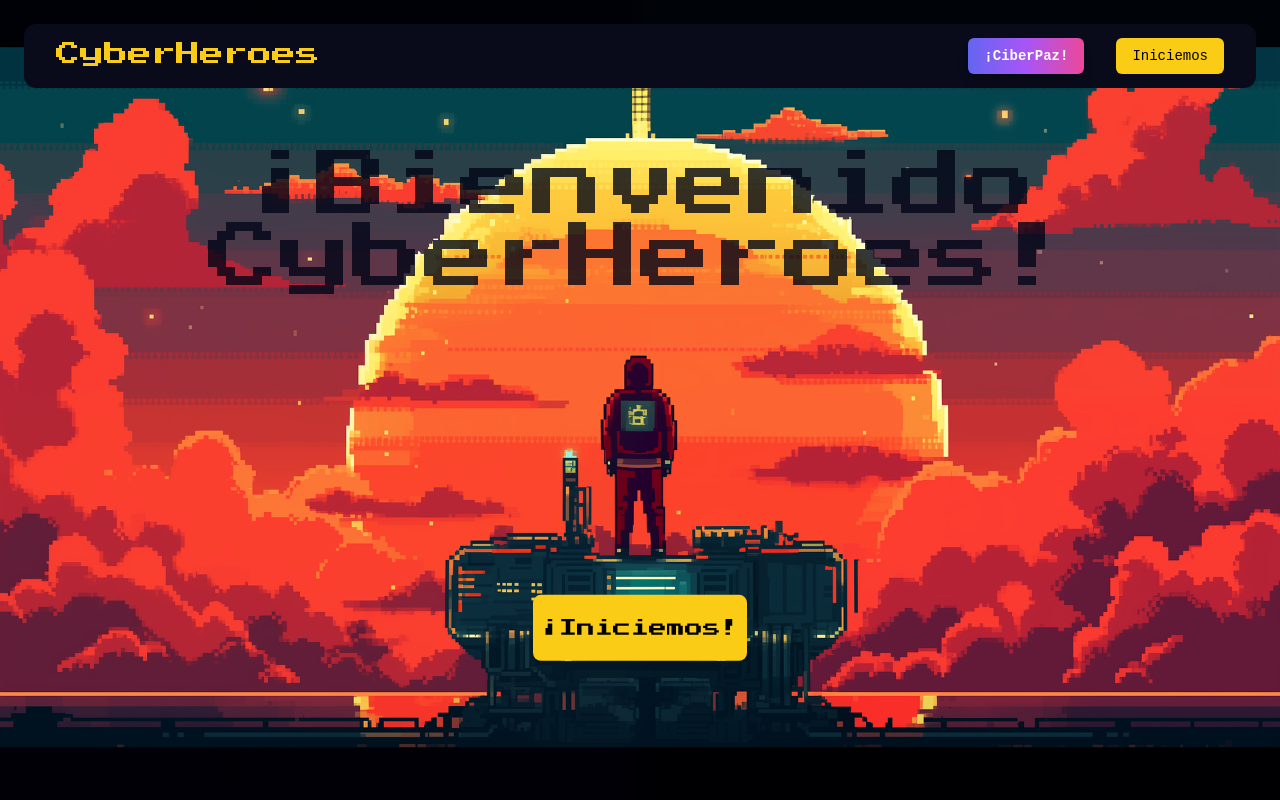
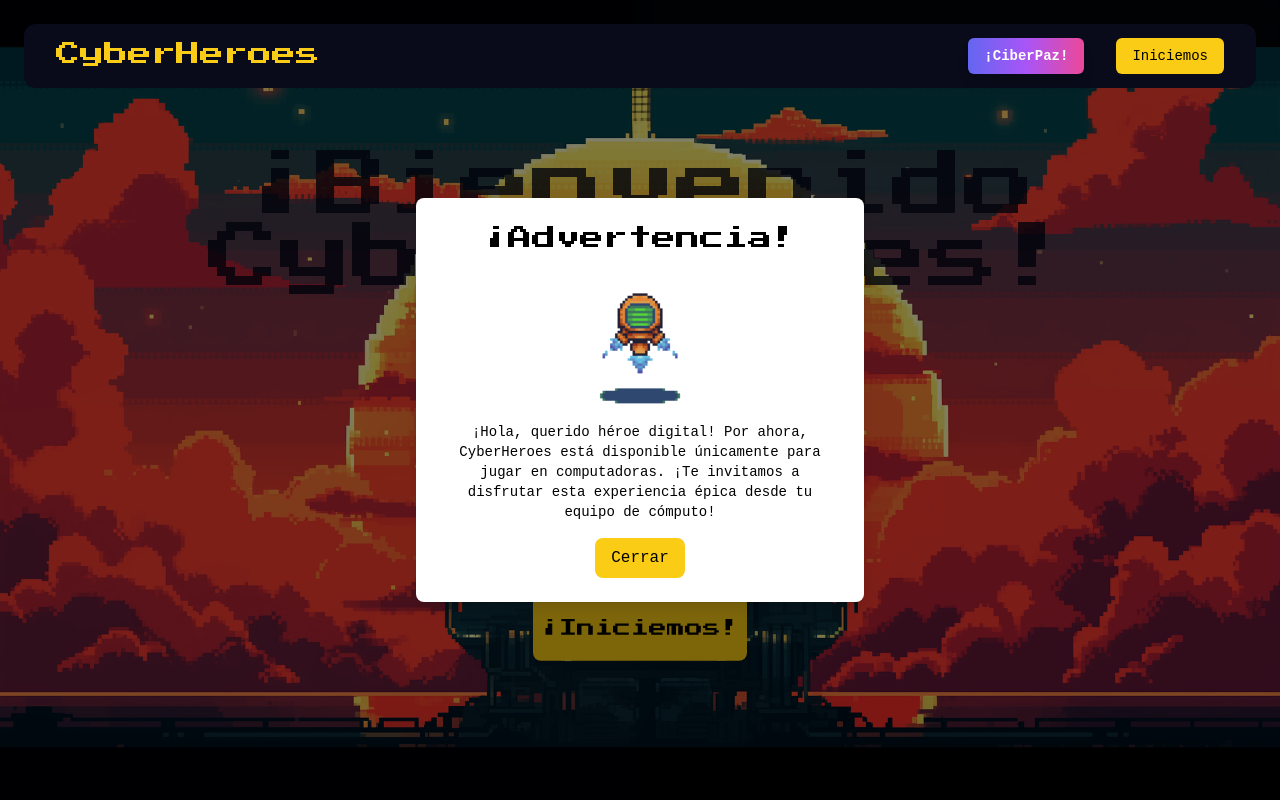
Before and after one commit to ZhuoKross/ciber_heroes_clone, a React (Vite) app: page / in a window 1280 px wide. Shown: the top 800 px of the page. Built offline with nearby package versions, Linux system fonts and the light colour scheme; a web font is replaced by a local one.

Commit message:
Warning modal

```diff
--- a/src/landingPage.jsx
+++ b/src/landingPage.jsx
@@ -1,4 +1,4 @@
-import React from 'react'
+import React, { useState } from 'react';
 import { Link } from 'react-router-dom';
 import fondoLanding from "../public/assets/fondo_landing.jpg";
 import players from "../public/assets/players.png";
@@ -10,9 +10,36 @@ import { MapPin, Briefcase, Twitter, Github, Mail, Instagram } from 'lucide-reac
 
 
 export default function landingPage() {
+  const [isModalVisible, setIsModalVisible] = useState(true);
+
+  const closeModal = () => {
+    setIsModalVisible(false);
+  };
+
   return (
-
     <div className=" bg-[#0a0b1a]">
+     {/* Modal */}
+     {isModalVisible && (
+        <div className="fixed inset-0 bg-black bg-opacity-50 flex items-center justify-center z-50">
+          <div className="bg-white rounded-lg p-6 shadow-lg max-w-md text-center">
+            <h2 className="text-2xl font-pixel  ">¡Advertencia!</h2>
+            <img
+              src="assets/robotbb.gif"
+              className="mb-2 mx-auto w-40 h-auto animate-float"
+            />
+            <p className="text-sm mb-4">
+              ¡Hola, querido héroe digital! Por ahora, CyberHeroes está disponible únicamente para jugar en computadoras.
+              ¡Te invitamos a disfrutar esta experiencia épica desde tu equipo de cómputo!
+            </p>
+            <button
+              onClick={closeModal}
+              className="bg-yellow-400 hover:bg-yellow-500 text-black px-4 py-2 rounded-lg font-medium"
+            >
+              Cerrar
+            </button>
+          </div>
+        </div>
+      )}
       <nav className="bg-[#0a0b1a] border-gray-800 fixed top-0 left-0 right-0 mr-6 ml-6 mt-6 z-50 rounded-xl">
         <div className="max-w-7xl mx-auto px-4 sm:px-6 lg:px-8">
           <div className="flex items-center justify-between h-16">
```
Also changed, not shown: public/assets/robotbb.gif (added), public/assets/warning.png (added).
